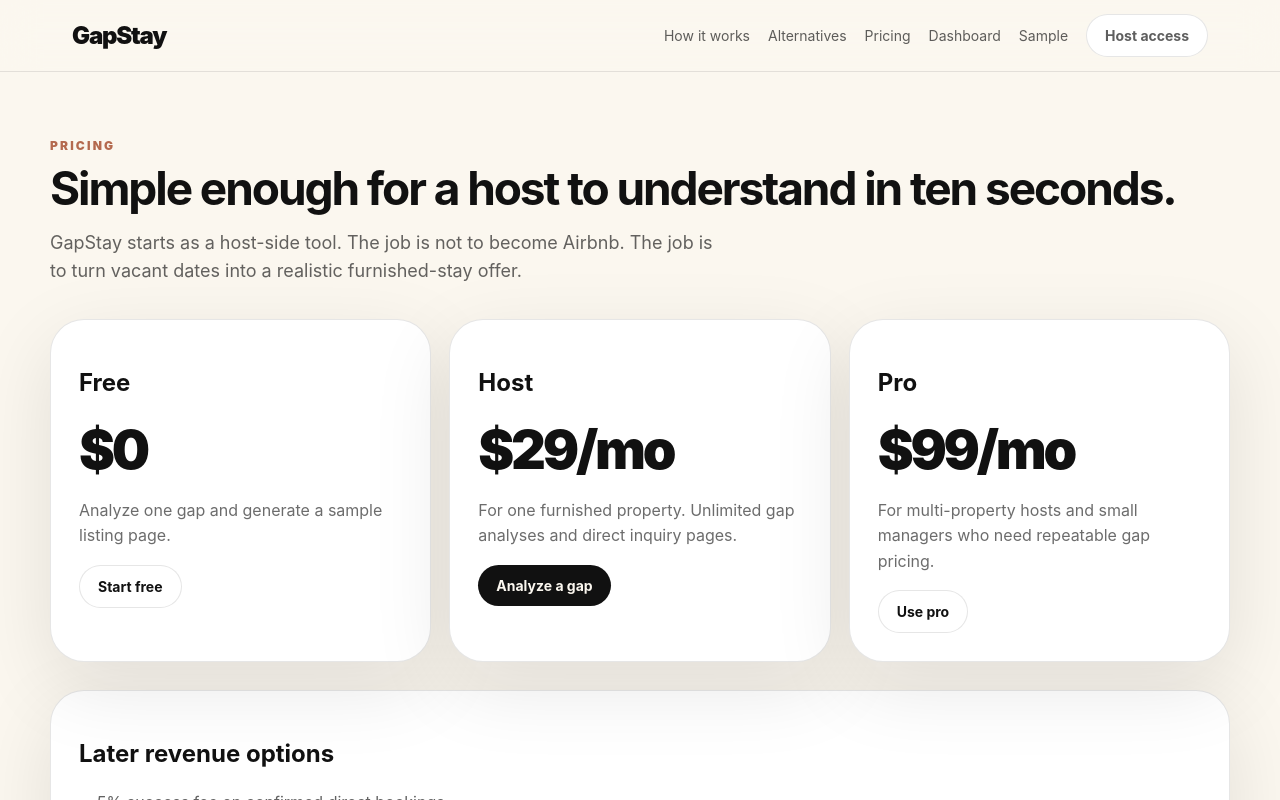
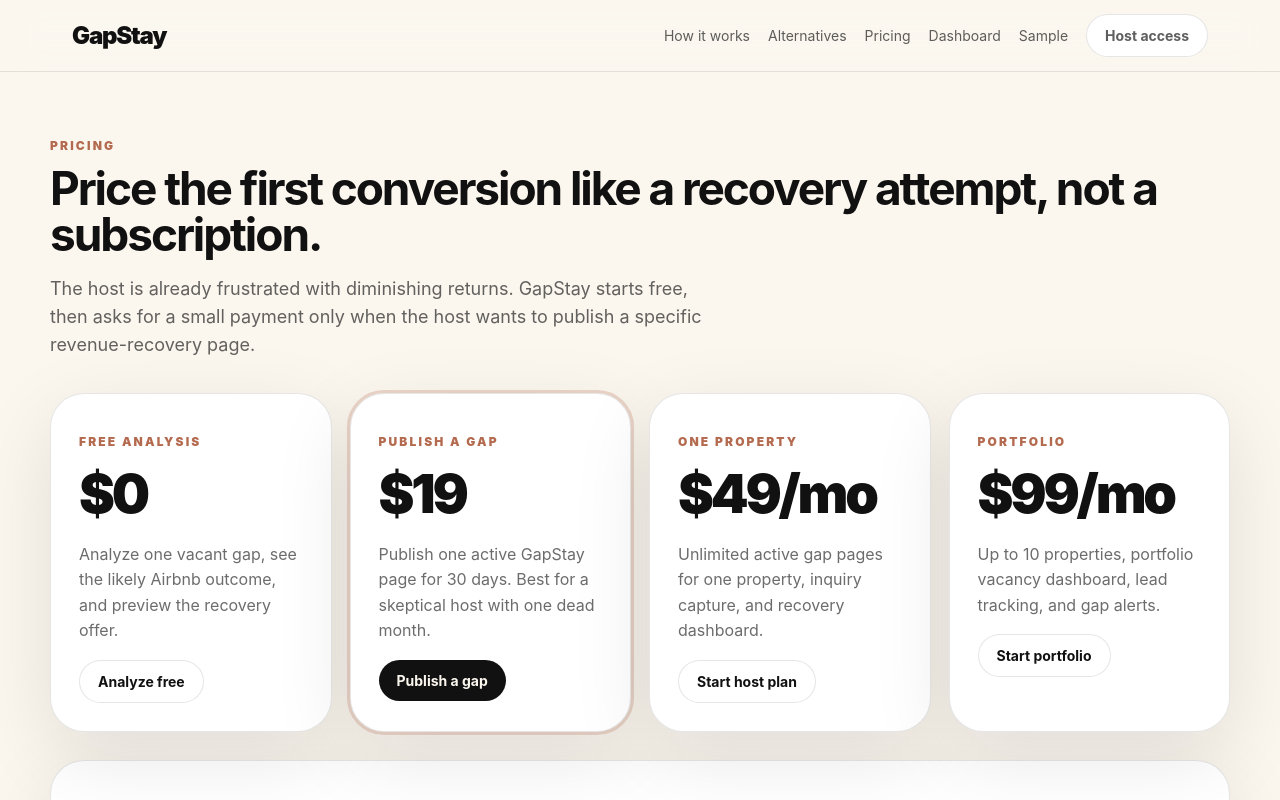
Before and after one commit to pissclams1/Pissclams, a Next.js app: page /pricing in a window 1280 px wide. Shown: the top 800 px of the page. Built offline with nearby package versions, Linux system fonts and the light colour scheme.

Commit message:
Refine pricing wedge

```diff
--- a/app/pricing/page.tsx
+++ b/app/pricing/page.tsx
@@ -1,11 +1,18 @@
 import Link from "next/link";
 
 const plans = [
-  { name: "Free", price: "$0", text: "Analyze one gap and generate a sample listing page.", cta: "Start free" },
-  { name: "Host", price: "$29/mo", text: "For one furnished property. Unlimited gap analyses and direct inquiry pages.", cta: "Analyze a gap" },
-  { name: "Pro", price: "$99/mo", text: "For multi-property hosts and small managers who need repeatable gap pricing.", cta: "Use pro" }
+  { name: "Free analysis", price: "$0", text: "Analyze one vacant gap, see the likely Airbnb outcome, and preview the recovery offer.", cta: "Analyze free", featured: false },
+  { name: "Publish a gap", price: "$19", text: "Publish one active GapStay page for 30 days. Best for a skeptical host with one dead month.", cta: "Publish a gap", featured: true },
+  { name: "One property", price: "$49/mo", text: "Unlimited active gap pages for one property, inquiry capture, and recovery dashboard.", cta: "Start host plan", featured: false },
+  { name: "Portfolio", price: "$99/mo", text: "Up to 10 properties, portfolio vacancy dashboard, lead tracking, and gap alerts.", cta: "Start portfolio", featured: false }
 ];
 
 export default function PricingPage(){
-  return <main className="wrap section topspace"><p className="kicker">Pricing</p><h1 className="big">Simple enough for a host to understand in ten seconds.</h1><p className="lead" style={{fontSize:18}}>GapStay starts as a host-side tool. The job is not to become Airbnb. The job is to turn vacant dates into a realistic furnished-stay offer.</p><div className="grid grid3" style={{marginTop:34}}>{plans.map(p=><div className="card pad" key={p.name}><h2>{p.name}</h2><div className="price">{p.price}</div><p className="muted">{p.text}</p><Link className={p.name==="Host"?"darkpill":"pill"} href="/host">{p.cta}</Link></div>)}</div><section className="card pad" style={{marginTop:28}}><h2>Later revenue options</h2><ul className="list"><li>5% success fee on confirmed direct bookings.</li><li>Property manager plan for portfolio-level gap alerts.</li><li>Insurance displacement workflow for documented temporary housing requests.</li></ul></section></main>
+  return <main className="wrap section topspace">
+    <p className="kicker">Pricing</p>
+    <h1 className="big">Price the first conversion like a recovery attempt, not a subscription.</h1>
+    <p className="lead" style={{fontSize:18}}>The host is already frustrated with diminishing returns. GapStay starts free, then asks for a small payment only when the host wants to publish a specific revenue-recovery page.</p>
+    <div className="grid grid4" style={{marginTop:34}}>{plans.map(p=><div className="card pad" key={p.name} style={p.featured?{outline:"3px solid rgba(180,106,79,.25)"}:{}}><p className="kicker">{p.name}</p><div className="price">{p.price}</div><p className="muted">{p.text}</p><Link className={p.featured?"darkpill":"pill"} href="/host">{p.cta}</Link></div>)}</div>
+    <section className="card pad" style={{marginTop:28}}><h2>Why this works</h2><ul className="list"><li>The free analysis creates the aha moment before payment.</li><li>The $19 page is easy to justify against one possible $3,000 to $5,000 recovered stay.</li><li>The $49 and $99 plans become rational once hosts see multiple gaps.</li><li>A 3% to 7% success fee can come later if GapStay handles booking and payment.</li></ul></section>
+  </main>
 }
```
